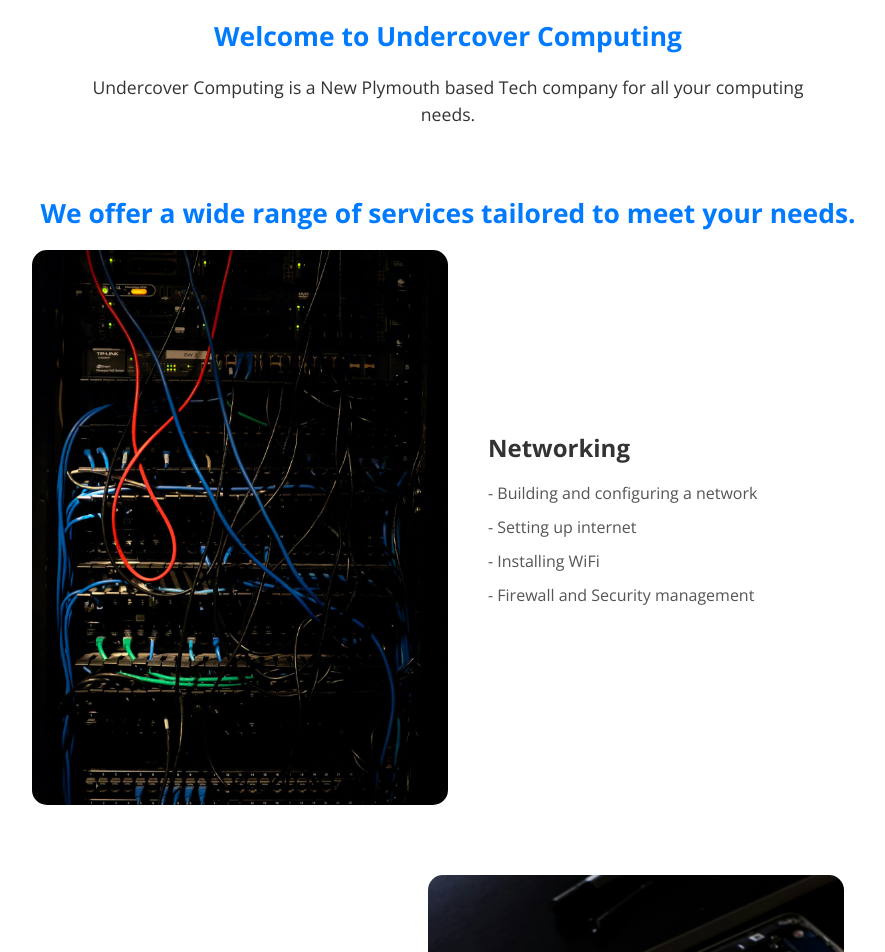
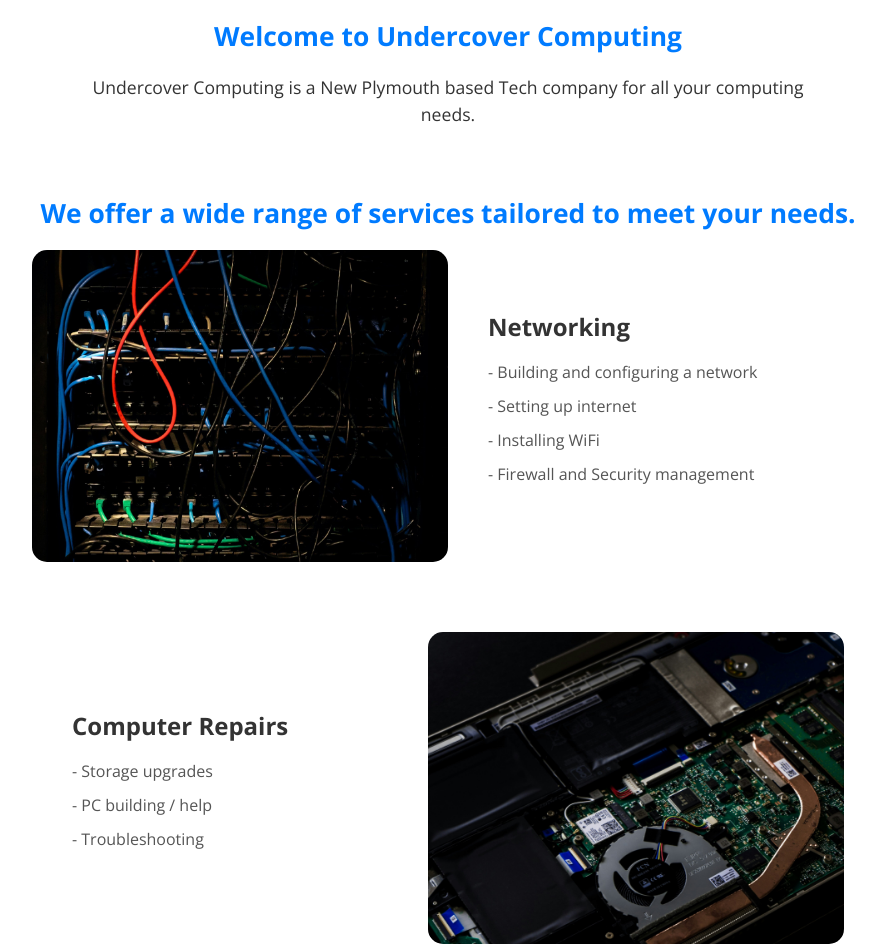
Before and after one commit to UndercoverComputing/undercovercomputing.com, a Jekyll site: the page index.html, which Jekyll copies as it is, in a window 1280 px wide. Shown: the part 435-1387 px from the top of the page, without its empty margins (192-1077 px from the left). Built offline with Jekyll 4.4.1, drawn with Linux system fonts in a browser that asks for light colours.

Commit message:
Update index.html

```diff
--- a/index.html
+++ b/index.html
@@ -44,7 +44,7 @@
             <h2><strong>We offer a wide range of services tailored to meet your needs.</strong></h2>
             <div class="services">
                 <div class="service-item service-networking">
-                    <img src="/images/networking.jpg" alt="Networking">
+                    <img src="/images/networking_landscape.jpg" alt="Networking">
                     <div class="service-content">
                         <h3><strong>Networking</strong></h3>
                         <ul>
@@ -57,7 +57,7 @@
                 </div>
 
                 <div class="service-item service-repairs">
-                    <img src="/images/repairs.jpg" alt="Computer Repairs">
+                    <img src="/images/repairs_landscape.jpg" alt="Computer Repairs">
                     <div class="service-content">
                         <h3><strong>Computer Repairs</strong></h3>
                         <ul>
@@ -69,7 +69,7 @@
                 </div>
 
                <div class="service-item service-support">
-                    <img src="/images/support.jpg" alt="Tech Support">
+                    <img src="/images/support_landscape.jpg" alt="Tech Support">
                     <div class="service-content">
                         <h3><strong>Tech Support</strong></h3>
                         <ul>
```
